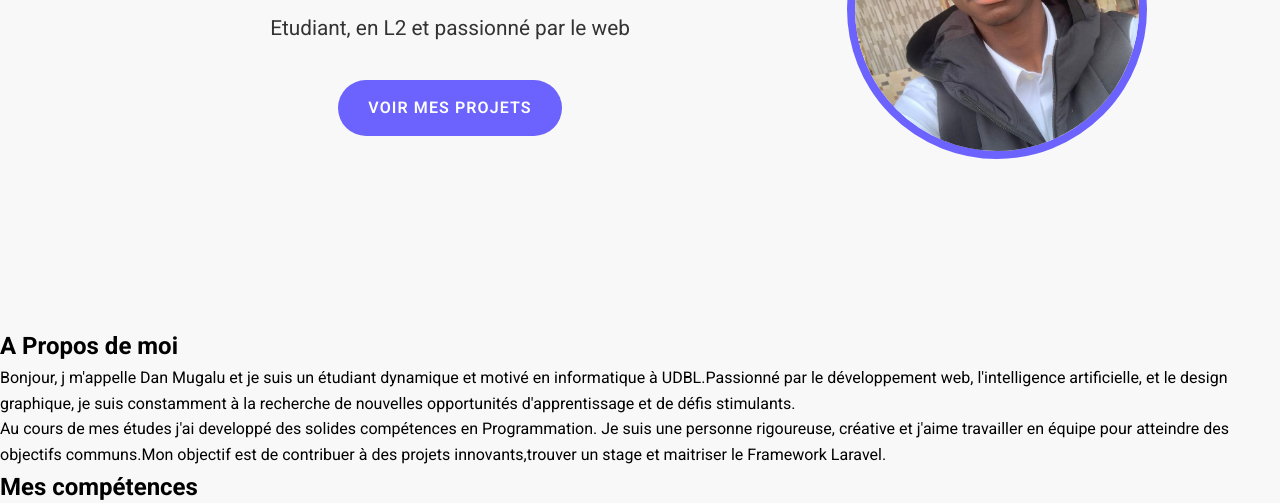
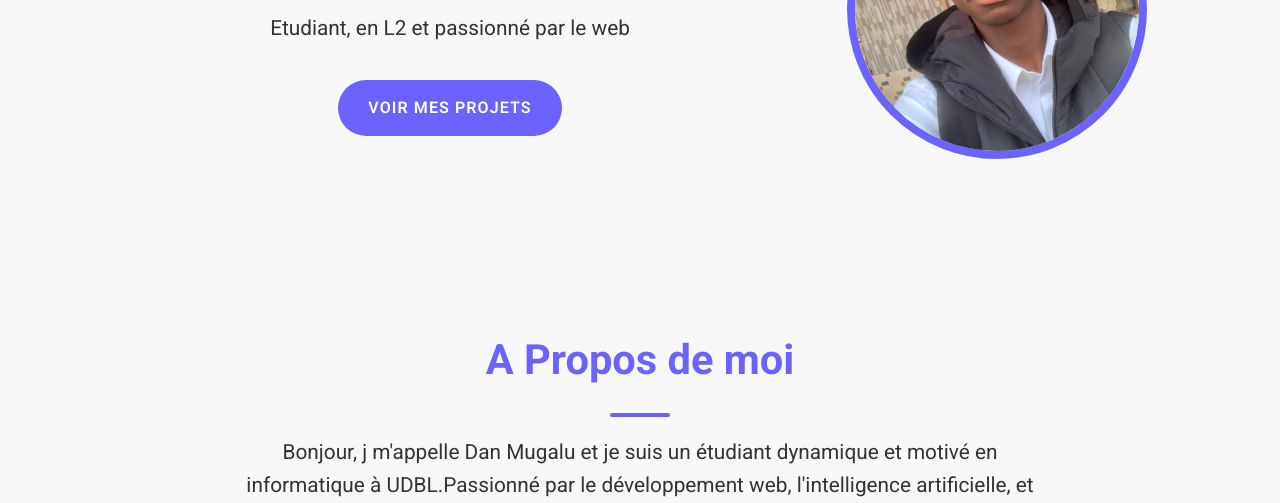
Before and after one commit to nawejmugalu/Mon-Portfolio-2026, a plain HTML site: page accueil.html in a window 1280 px wide. Shown: the part 421-924 px from the top of the page. Drawn offline with Linux system fonts and the light colour scheme.

Commit message:
Stylisation de la section apropos

```diff
--- a/CSS/style.css
+++ b/CSS/style.css
@@ -129,3 +129,29 @@
     background-color: var(--violet-fonce);
     transform: translateY(-3px);
 }
+.apropos {
+    width: 800px;
+    margin: 6rem auto;
+    text-align: center;
+}
+section h2{
+    color: var(--violet-doux);
+    font-size: 2.6rem;
+    font-weight: 700;
+    position: relative;
+    text-align: center;
+}
+section h2::after{
+    content: '';
+    display: block;
+    width: 60px;
+    height: 4px;
+    background-color: var(--violet-doux);
+    margin: 1.2rem auto;
+    border-radius: 2px;
+}
+.apropos p {
+    margin-bottom: 2rem;
+    color: var(--gris-très-fonce);
+    font-size: 1.3rem;
+}
--- a/accueil.html
+++ b/accueil.html
@@ -36,11 +36,8 @@
                 <img src="Image/daniel.jpg" alt="Daniel developpeur">
             </div>
         </section>
-        <section>
-            <div>
+        <section class="apropos">
                 <h2>A Propos de moi</h2>
-            </div>
-            <div>
                 <p>
                 Bonjour, j m'appelle Dan Mugalu et je suis un étudiant dynamique et motivé en informatique
                 à UDBL.Passionné par le développement web, l'intelligence artificielle, et le design
@@ -53,9 +50,8 @@
                     atteindre des objectifs communs.Mon objectif est de contribuer à des projets
                     innovants,trouver un stage et maitriser le Framework Laravel.
                 </p>
-            </div>
         </section>
-        <section>
+        <section class="competences">
             <div>
                 <h2>Mes compétences</h2>
             </div>
@@ -89,9 +85,7 @@
                 2026 Daniel.Tous droits réservés.
             </p>
         </div>
-        <div>
-            <a href=""></a>
-        </div>
+        <div></div>
     </footer>
 
 </body>
```
